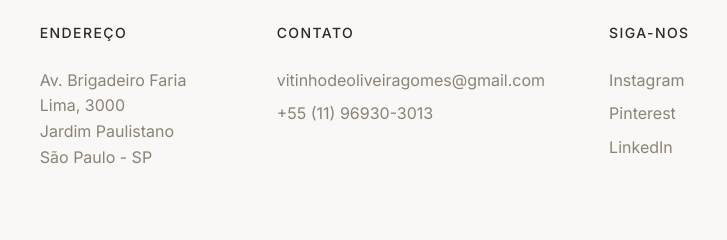
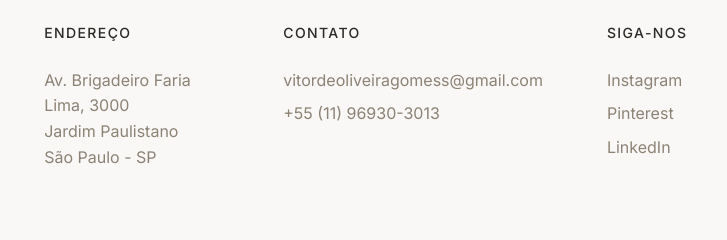
Before and after one commit to VitorGomesss/Studio-Aurora, a plain HTML site: page index.html in a window 1280 px wide. Shown: the part 4317-4557 px from the top of the page, 434-1161 px from the left. Drawn offline with nearby package versions, Linux system fonts and the light colour scheme.

Commit message:
alteração do e-mail novamente

```diff
--- a/index.html
+++ b/index.html
@@ -191,7 +191,7 @@
                 </div>
                 <div class="footer-col contact-col">
                     <span class="footer-col-title">Contato</span>
-                    <p><a href="mailto:vitordeoliveiragomess@gmail.com">vitinhodeoliveiragomes@gmail.com</a></p>
+                    <p><a href="mailto:vitordeoliveiragomess@gmail.com">vitordeoliveiragomess@gmail.com</a></p>
                     <p>+55 (11) 96930-3013</p>
                 </div>
                 <div class="footer-col social-col">
```
